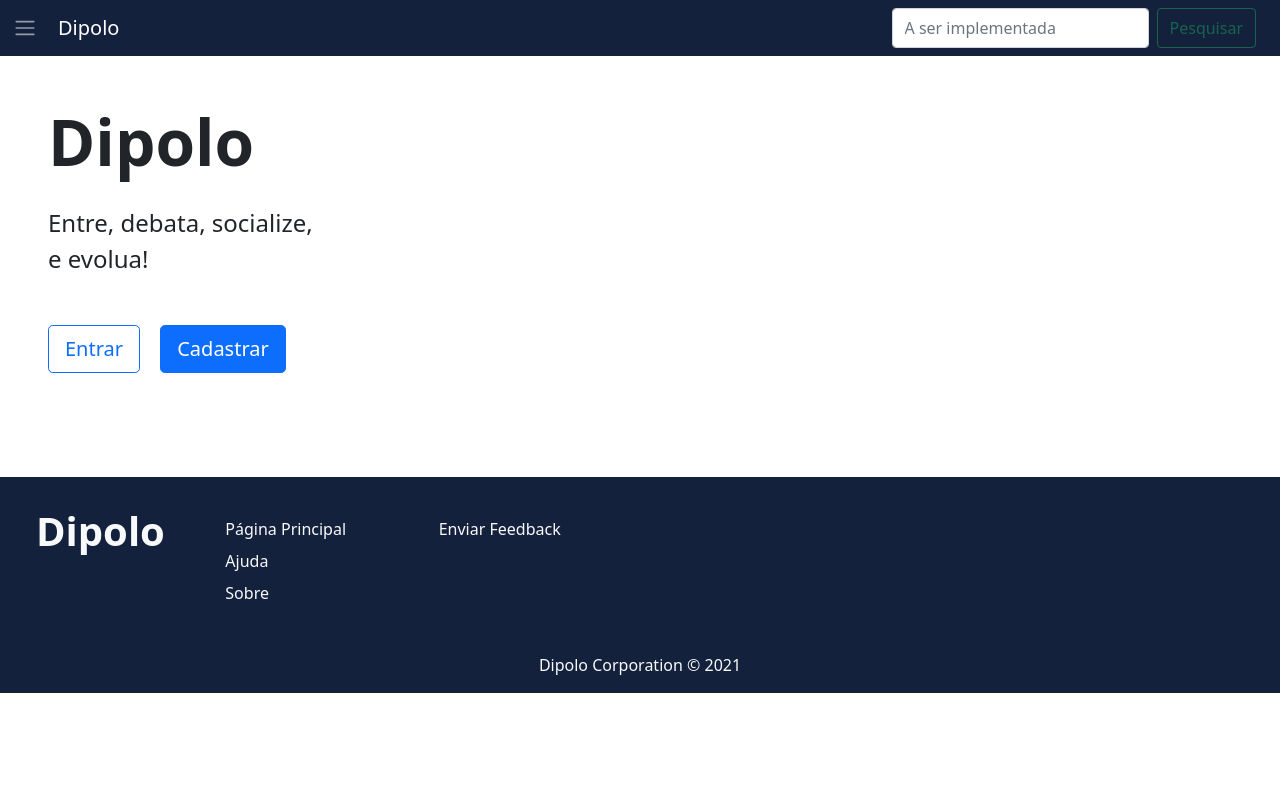
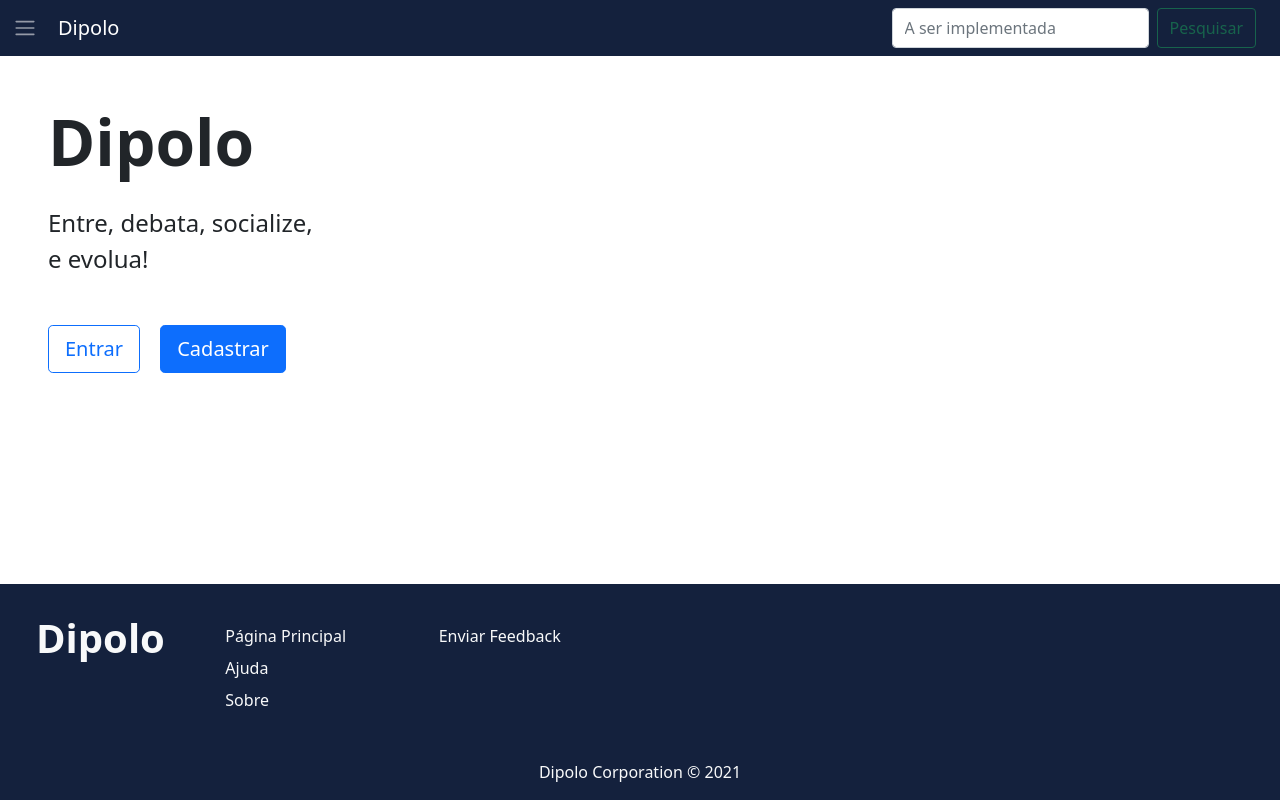
Before and after one commit to cp2-dc-info-projeto-final/dipolo, a PHP site: page / in a window 1280 px wide. Run offline with PHP 8.4, Linux system fonts and the light colour scheme.

Commit message:
Mantém o footer no final da página

```diff
--- a/src/alteracao.php
+++ b/src/alteracao.php
@@ -14,7 +14,7 @@ include "return_dados.php"
 
 </head>
 
-<body>
+<body class="d-flex flex-column min-vh-100">
 
     <!-- Navbar -->
 
--- a/src/footer.html
+++ b/src/footer.html
@@ -1,4 +1,4 @@
-<footer class="bg-azul text-light">
+<footer class="bg-azul text-light mt-auto">
     <div class="container-fluid text-md-left pt-4">
         <div class="row justify-content-start mb-3">
             <div class="col-md-2 mt-md-0 mt-n2">
--- a/src/index.php
+++ b/src/index.php
@@ -11,7 +11,7 @@
     <script src="https://cdn.jsdelivr.net/npm/bootstrap@5.1.3/dist/js/bootstrap.bundle.min.js" integrity="sha384-ka7Sk0Gln4gmtz2MlQnikT1wXgYsOg+OMhuP+IlRH9sENBO0LRn5q+8nbTov4+1p" crossorigin="anonymous"></script>
 </head>
 
-<body>
+<body class="d-flex flex-column min-vh-100">
 
     <!-- Navbar -->
 
--- a/src/login_cadastro.php
+++ b/src/login_cadastro.php
@@ -9,7 +9,7 @@
 
 </head>
 
-<body>
+<body class="d-flex flex-column min-vh-100">
 
     <!-- Navbar -->
 
```
